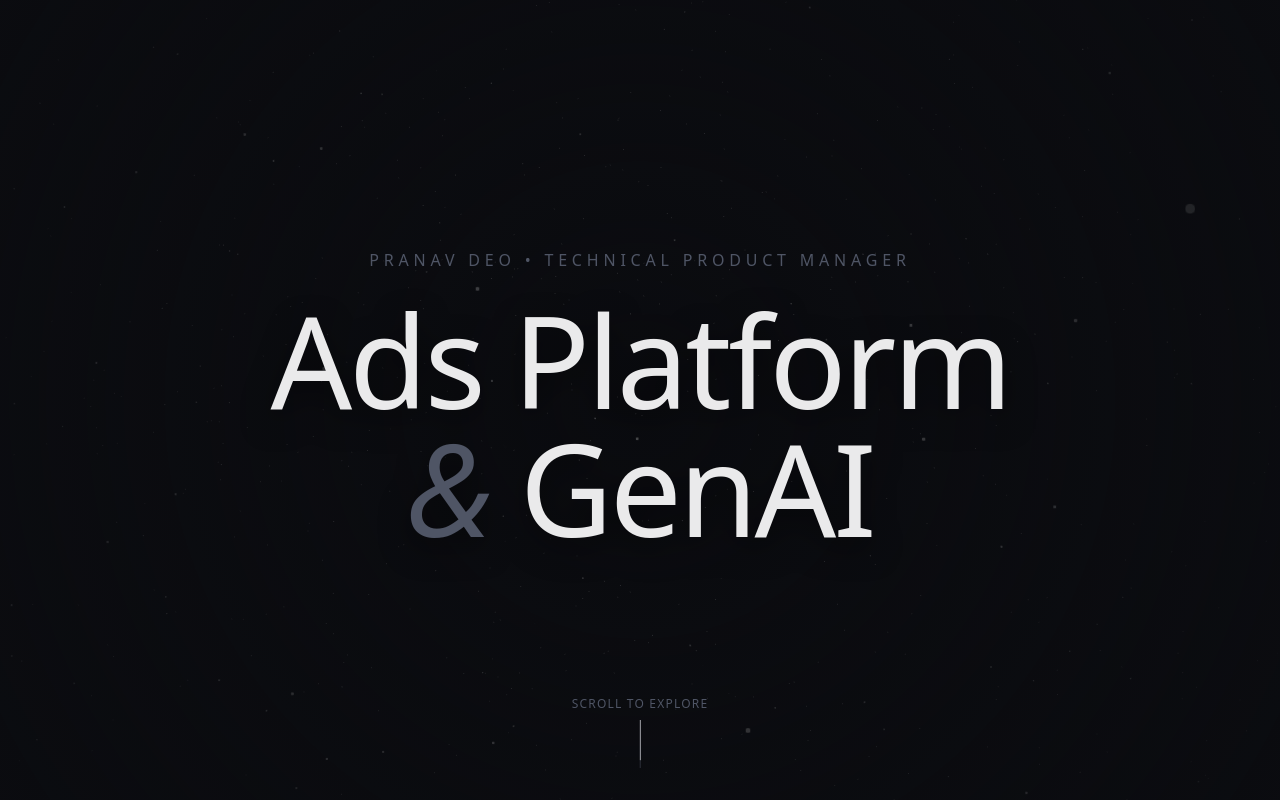
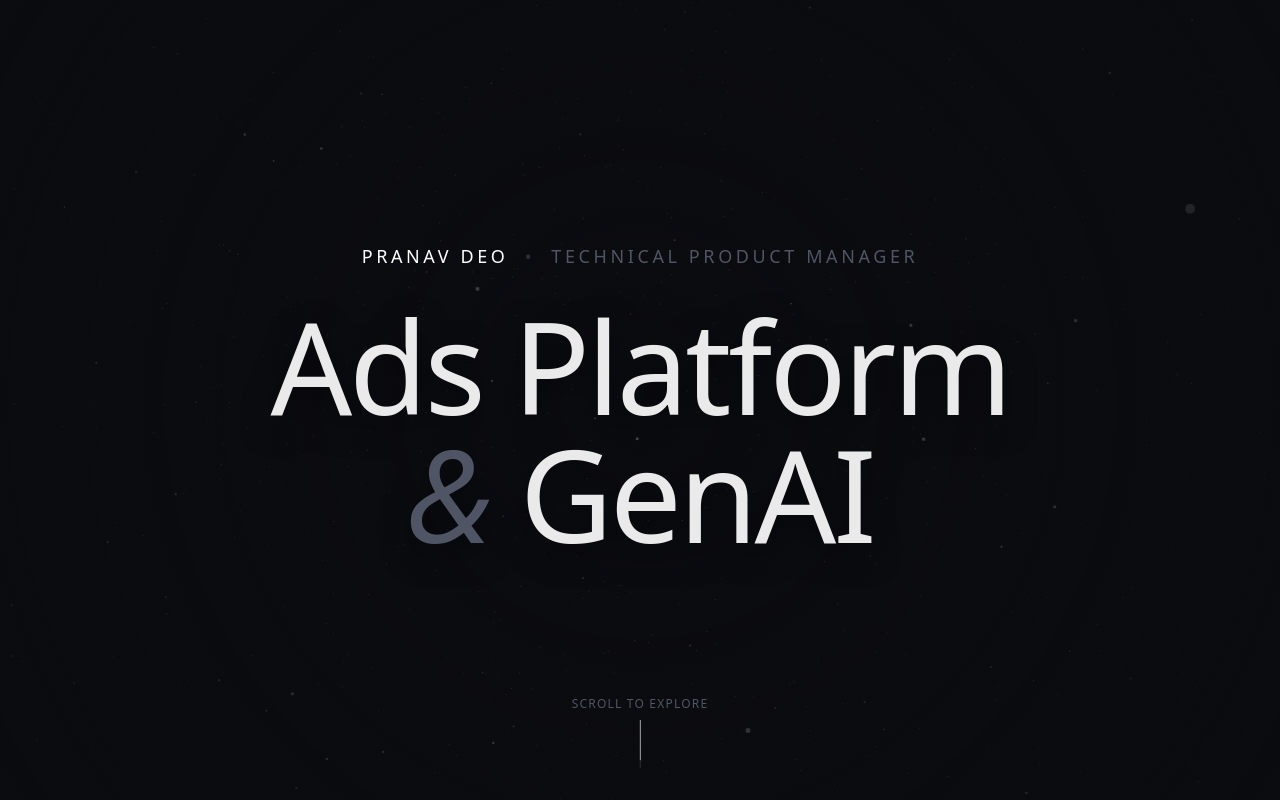
Before and after one commit to Pranavd0828/my-portfolio, a Next.js app: page / in a window 1280 px wide. Shown: the top 800 px of the page. Built offline with nearby package versions, Linux system fonts and the light colour scheme; a web font is replaced by a local one.

Commit message:
Increase size and aesthetic of Hero subtitle

```diff
--- a/src/components/Hero.tsx
+++ b/src/components/Hero.tsx
@@ -27,9 +27,9 @@ export default function Hero() {
                     initial={{ opacity: 0, y: 20 }}
                     animate={{ opacity: 1, y: 0 }}
                     transition={{ duration: 1, delay: 0.2, ease: [0.22, 1, 0.36, 1] }}
-                    className="font-sans text-sm md:text-base uppercase tracking-[0.3em] text-muted mb-6"
+                    className="font-sans text-base md:text-lg uppercase tracking-[0.2em] text-muted mb-8"
                 >
-                    Pranav Deo &bull; Technical Product Manager
+                    <span className="text-white font-medium">Pranav Deo</span> <span className="mx-2 opacity-50">&bull;</span> Technical Product Manager
                 </motion.p>
 
                 <motion.h1
```
